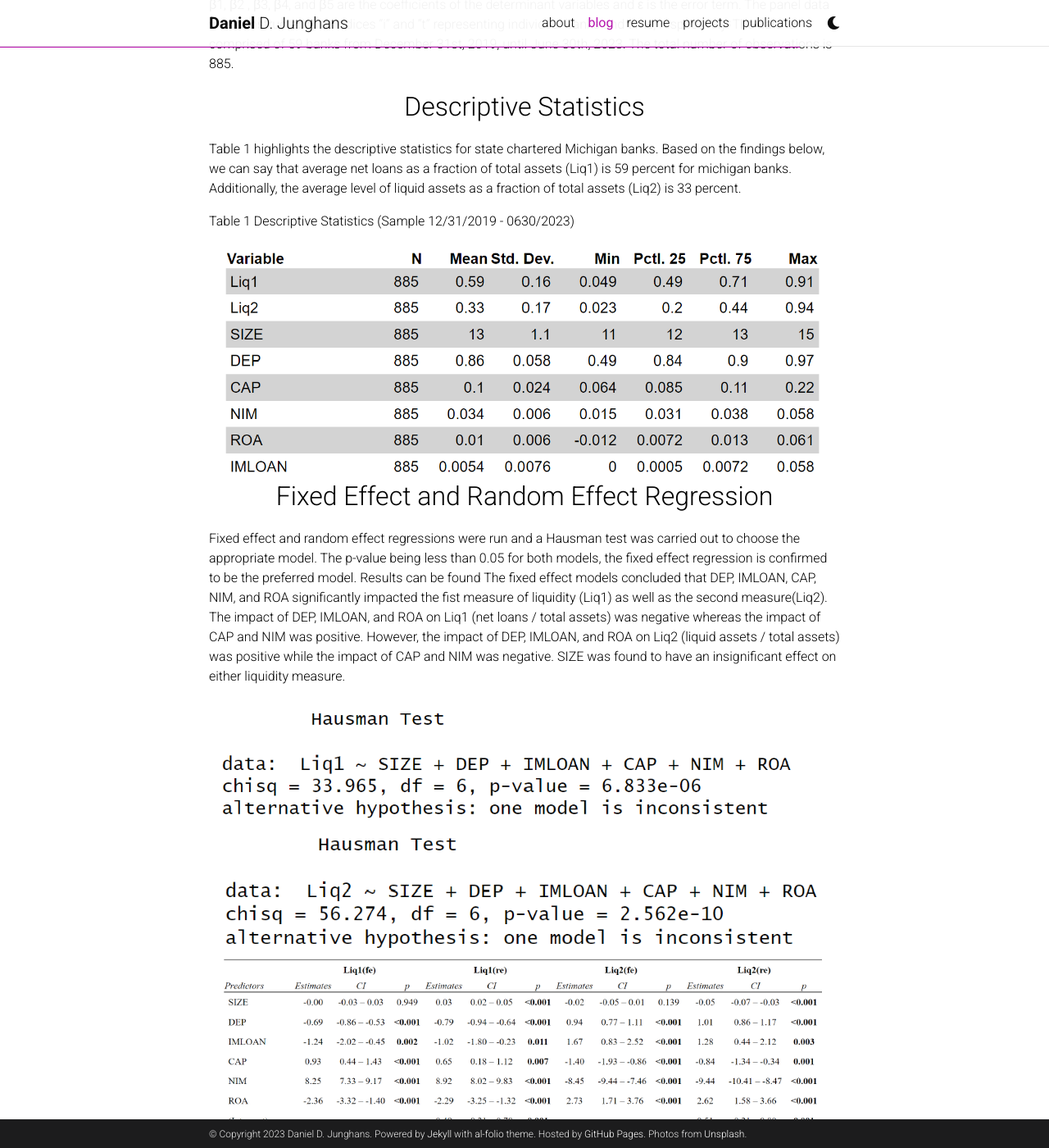
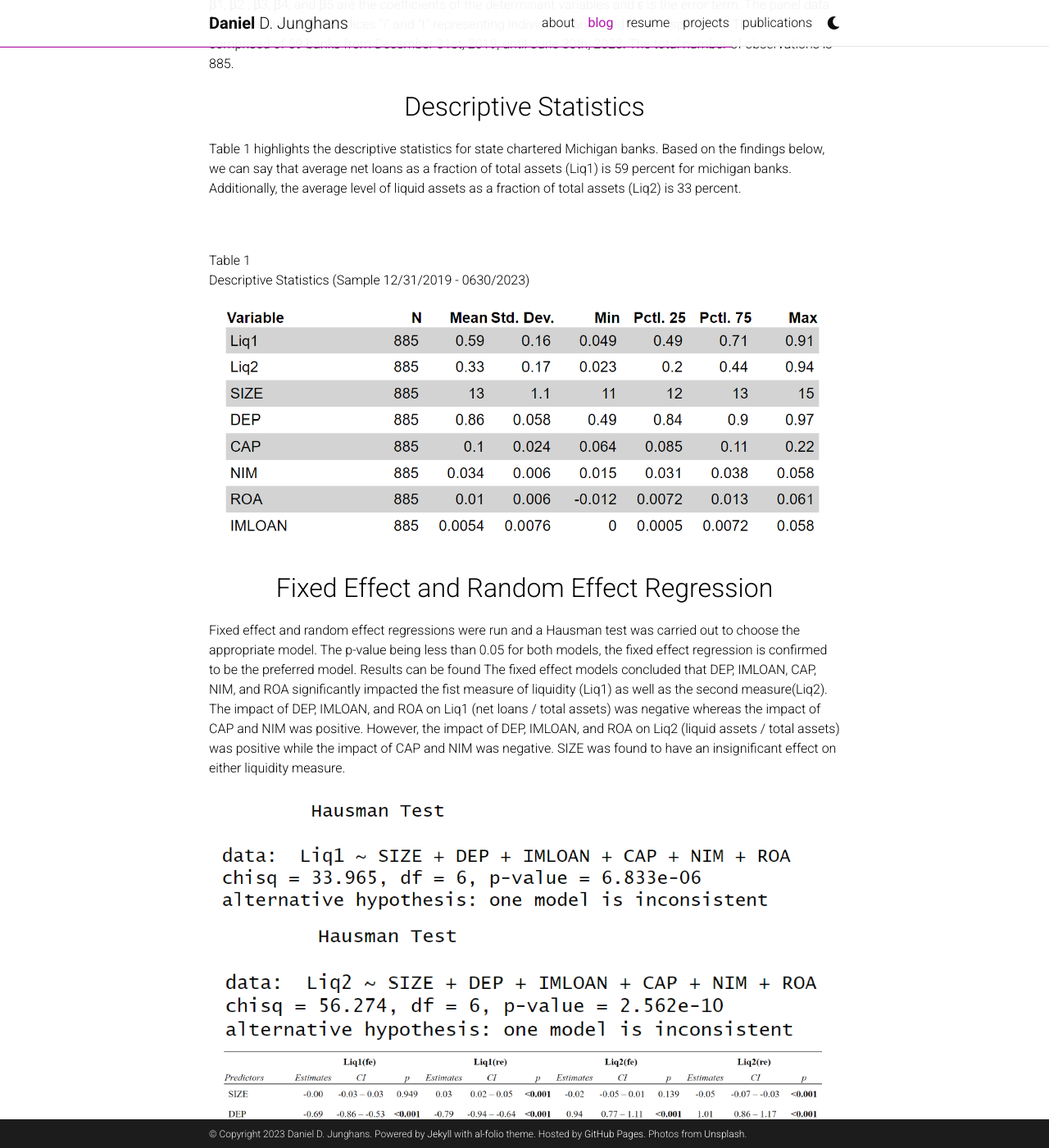
Before and after one commit to DanielJunghans/danieljunghans.github.io, a Jekyll site: the page built from _posts/2023-10-15-Liquidity.md, in a window 1280 px wide and 1400 px high, scrolled down 2623 px. Shown: the whole window at 82% size. Built offline with Jekyll 4.4.1, drawn with Linux system fonts in a browser that asks for light colours; comment, search, counter and statistics services are not loaded; a style sheet for code colours, icons or effects is not loaded.

Commit message:
added line breaks

```diff
--- a/_posts/2023-10-15-Liquidity.md
+++ b/_posts/2023-10-15-Liquidity.md
@@ -74,13 +74,16 @@
 
 Table 1 highlights the descriptive statistics for state chartered Michigan banks.  Based on the findings below, we can say that average net loans as a fraction of total assets (Liq1) is 59 percent for michigan banks.  Additionally, the average level of liquid assets as a fraction of total assets (Liq2) is 33 percent.
 
+<br />
+<br />
 Table 1
+<br />
 Descriptive Statistics (Sample 12/31/2019 - 0630/2023)
 <div class="img">
     <img class="col three" src="{{ site.baseurl }}/assets/img/summary_stats.png">
 </div>
 
-
+<br />
 
 <p style="text-align: center;"><font size="+3">Fixed Effect and Random Effect Regression</font></p>
 
@@ -100,19 +103,28 @@
     <img class="col three" src="{{ site.baseurl }}/assets/img/regressionresults.png">
 </div>
 
+<p style="text-align: center;"><font size="+3">Conclusion</font></p>
+
+
 
 <p style="text-align: center;"><font size="+3">References</font></p>
 
 Alger, G., & Alger, I. (1999). Liquid assets in banks: Theory and practice. GREMAQ, Universite des Sciences Sociales.
 <br />
+<br />
 El-Chaarani, H. (2019). Determinants of bank liquidity in the Middle East region. El-CHAARANI H.,(2019), Determinants of Bank Liquidity in the Middle East Region, International Review of Management and Marketing, 9(2).
+<br />
 <br />
 Moussa, M. A. B. (2015). The determinants of bank liquidity: Case of Tunisia. International journal of economics and financial issues, 5(1), 249-259.
 <br />
+<br />
 Munteanu, I. (2012). Bank liquidity and its determinants in Romania. Procedia Economics and Finance, 3, 993-998.
+<br />
 <br />
 Singh, A., & Sharma, A. K. (2016). An empirical analysis of macroeconomic and bank-specific factors affecting liquidity of Indian banks. Future Business Journal, 2(1), 40-53.
 <br />
+<br />
 Vodova, P. (2011). Liquidity of Czech commercial banks and its determinants. International Journal of mathematical models and methods in applied sciences, 5(6), 1060-1067.
 <br />
+<br />
 Vodová, P. (2013). Determinants of commercial bank liquidity in Hungary. Finansowy Kwartalnik Internetowy e-Finanse, 9(3), 64-71.
```
